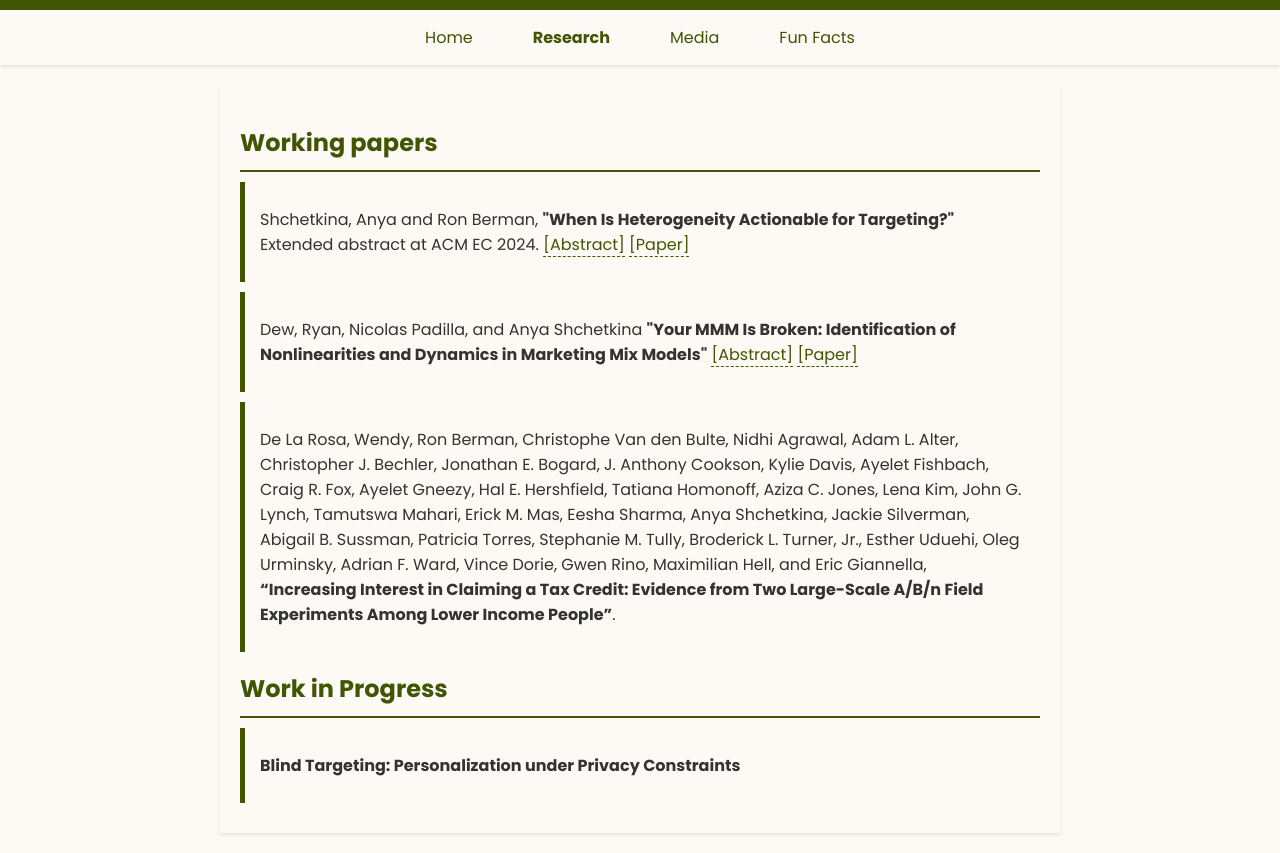
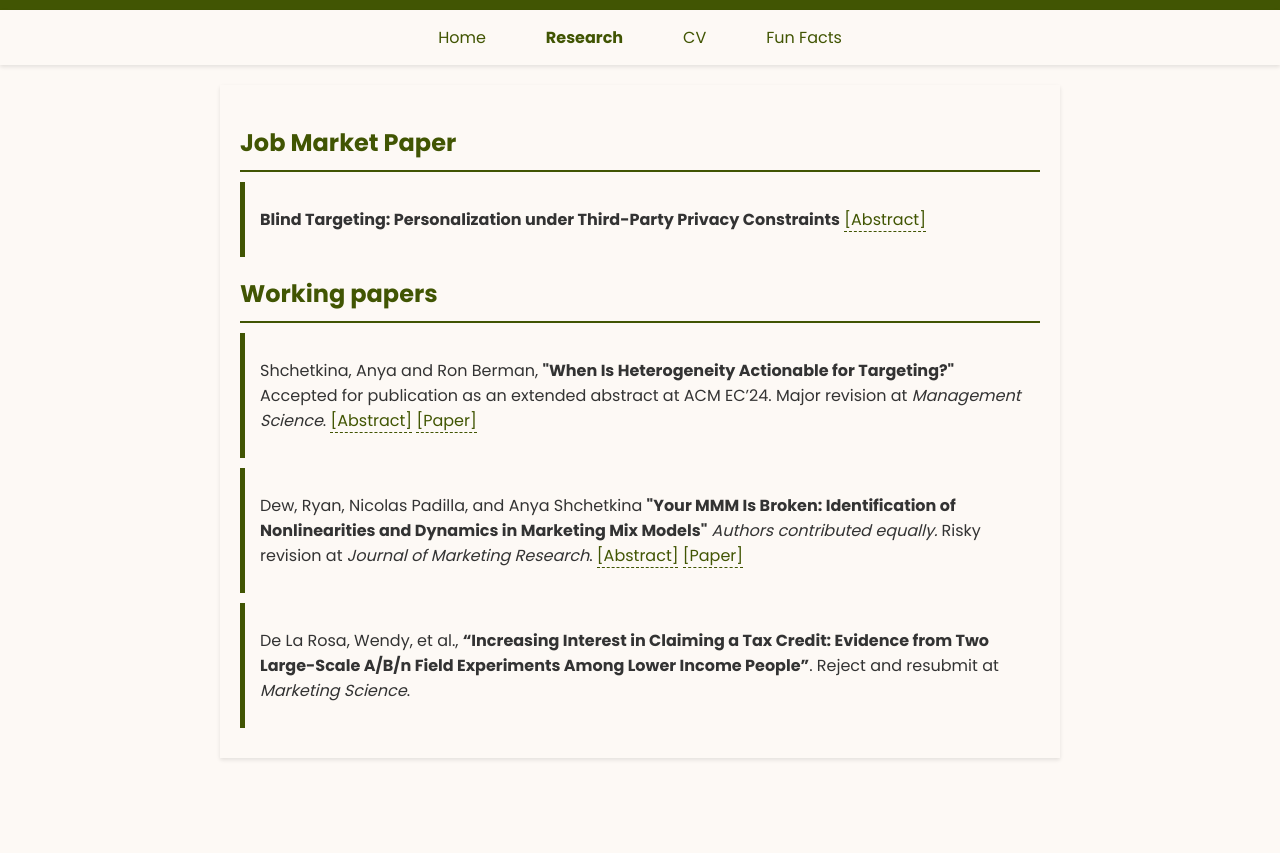
Before and after one commit to anyashchetkina/anyashchetkina.github.io, a plain HTML site: page research.html in a window 1280 px wide. Shown: the part 64-917 px from the top of the page. After the commit the page ends 842 px from the top, so only its background shows below. Drawn offline with Linux system fonts and the light colour scheme.

Commit message:
job market upd

```diff
--- a/research.html
+++ b/research.html
@@ -121,14 +121,24 @@
 <nav>
     <a href="index.html">Home</a>
     <a href="research.html" class="active">Research</a>
-    <a href="media.html">Media</a>
+    <a href="CV.pdf" target="_blank">CV</a>
     <a href="fun-facts.html">Fun Facts</a>
 </nav>
 
 <div class="container">
+    <h2>Job Market Paper</h2>
+    <div class="paper">
+        <p> <span class="paper-title">Blind Targeting: Personalization under Third-Party Privacy Constraints</span>
+        <a class="custom-link" onclick="toggleAbstract('abstract0')">[Abstract]</a>
+        </p>
+        <div id="abstract0" class="abstract">
+            <p>Major advertising platforms have recently increased privacy protections by limiting advertisers’ access to individual-level data. Instead of providing access to the granular raw data, the platforms only allow a limited number of aggregate queries to a dataset, which is further protected by adding differentially private noise. This paper studies whether and how advertisers can design effective targeting policies within these restrictive privacy preserving data environments. To achieve this, I develop a method based on Bayesian optimization that includes two innovations over the classic setup: (i) integral updating of posterior which allows to select best regions to query rather than points and (ii) targeting-aware acquisition function that dynamically selects regions most informative for the targeting task. I identify the conditions of the dataset and privacy environment that necessitate the use of such a “smart” querying strategy. I also show when a simple strategy, such as uniform binning, is sufficient. Finally, I apply the strategy to the Criteo AI Labs dataset for uplift modeling. I show that a simple benchmark strategy fails under differential privacy requirement in some settings. However, the strategic querying method delivers a robust performance that achieves the same level as a non-privacy-protected state-of-the-art machine learning method.</p>
+        </div>
+    </div>
+
     <h2>Working papers</h2>
     <div class="paper">
-        <p>Shchetkina, Anya and Ron Berman, <span class="paper-title">"When Is Heterogeneity Actionable for Targeting?"</span>  Extended abstract at ACM EC 2024.
+        <p>Shchetkina, Anya and Ron Berman, <span class="paper-title">"When Is Heterogeneity Actionable for Targeting?"</span> Accepted for publication as an extended abstract at ACM EC’24. Major revision at <i>Management Science</i>.
         <a class="custom-link" onclick="toggleAbstract('abstract1')">[Abstract]</a>
         <a class="custom-link" href="actionable_heterogeneity.pdf" target="_blank">[Paper]</a>
         </p>
@@ -137,7 +147,7 @@
         </div>
     </div>
     <div class="paper">
-        <p>Dew, Ryan, Nicolas Padilla, and Anya Shchetkina <span class="paper-title">"Your MMM Is Broken: Identification of Nonlinearities and Dynamics in Marketing Mix Models"</span>
+        <p>Dew, Ryan, Nicolas Padilla, and Anya Shchetkina <span class="paper-title">"Your MMM Is Broken: Identification of Nonlinearities and Dynamics in Marketing Mix Models"</span> <i>Authors contributed equally.</i> Risky revision at <i>Journal of Marketing Research</i>.
         <a class="custom-link" onclick="toggleAbstract('abstract2')">[Abstract]</a>
         <a class="custom-link" href="https://arxiv.org/abs/2408.07678" target="_blank">[Paper]</a>
         </p>
@@ -146,14 +156,10 @@
         </div>
     </div>
     <div class="paper">
-        <p>De La Rosa, Wendy, Ron Berman, Christophe Van den Bulte, Nidhi Agrawal, Adam L. Alter, Christopher J. Bechler, Jonathan E. Bogard, J. Anthony Cookson, Kylie Davis, Ayelet Fishbach, Craig R. Fox, Ayelet Gneezy, Hal E. Hershfield, Tatiana Homonoff, Aziza C. Jones, Lena Kim, John G. Lynch, Tamutswa Mahari, Erick M. Mas, Eesha Sharma, Anya Shchetkina, Jackie Silverman, Abigail B. Sussman, Patricia Torres, Stephanie M. Tully, Broderick L. Turner, Jr., Esther Uduehi, Oleg Urminsky, Adrian F. Ward, Vince Dorie, Gwen Rino, Maximilian Hell, and Eric Giannella, <span class="paper-title">“Increasing Interest in Claiming a Tax Credit: Evidence from Two Large-Scale A/B/n Field Experiments Among Lower Income People”</span>.</p>
+        <p>De La Rosa, Wendy, et al., <span class="paper-title">“Increasing Interest in Claiming a Tax Credit: Evidence from Two Large-Scale A/B/n Field Experiments Among Lower Income People”</span>. Reject and resubmit at <i> Marketing Science</i>.</p>
     </div>
 
 
-    <h2>Work in Progress</h2>
-    <div class="paper">
-        <p> <span class="paper-title">Blind Targeting: Personalization under Privacy Constraints</span></p>
-    </div>
 </div>
 
 </body>
```
Also changed, not shown: fun-facts.html (+1 -1 lines), index.html (+2 -2 lines), 1 other file.
